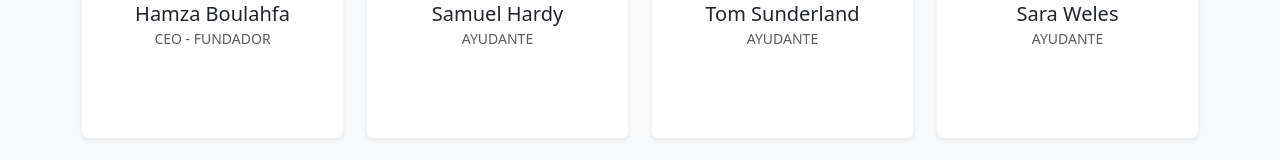
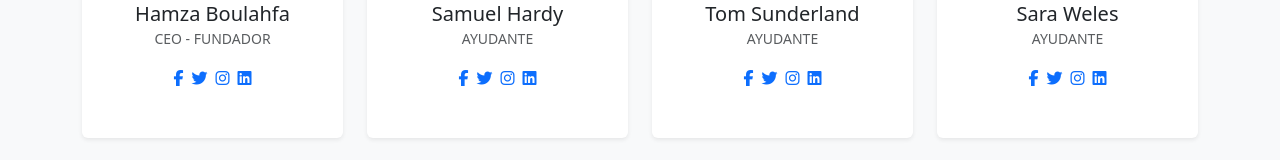
Before and after one commit to HamzaBhf00/react-rick, a React (Create React App) app: page /about in a window 1280 px wide. Shown: the part 461-621 px from the top of the page. Built offline with nearby package versions, Linux system fonts and the light colour scheme.

Commit message:
Editar algunas cosas y terminarlas

```diff
--- a/package.json
+++ b/package.json
@@ -3,6 +3,7 @@
   "version": "0.1.0",
   "private": true,
   "dependencies": {
+    "@fortawesome/fontawesome-free": "^6.4.0",
     "@popperjs/core": "^2.11.8",
     "@testing-library/jest-dom": "^5.16.5",
     "@testing-library/react": "^13.4.0",
--- a/src/components/Routers/About.js
+++ b/src/components/Routers/About.js
@@ -1,4 +1,6 @@
 import React from 'react'
+import '@fortawesome/fontawesome-free/css/all.css';
+
 
 const About = () => {
   return (
@@ -17,10 +19,10 @@ const About = () => {
               <img src="https://bootstrapious.com/i/snippets/sn-about/avatar-1.png" alt="" width="100" class="img-fluid rounded-circle mb-3 img-thumbnail shadow-sm"></img>
               <h5 class="mb-0">Hamza Boulahfa</h5><span class="small text-uppercase text-muted">CEO - Fundador</span>
               <ul class="social mb-0 list-inline mt-3">
-                <li class="list-inline-item"><a href="#" class="social-link"><i class="fa fa-facebook-f"></i></a></li>
-                <li class="list-inline-item"><a href="#" class="social-link"><i class="fa fa-twitter"></i></a></li>
-                <li class="list-inline-item"><a href="#" class="social-link"><i class="fa fa-instagram"></i></a></li>
-                <li class="list-inline-item"><a href="#" class="social-link"><i class="fa fa-linkedin"></i></a></li>
+                <li class="list-inline-item"><a href="#" class="social-link"><i class="fab fa-facebook-f"></i></a></li>
+                <li class="list-inline-item"><a href="#" class="social-link"><i class="fab fa-twitter"></i></a></li>
+                <li class="list-inline-item"><a href="#" class="social-link"><i class="fab fa-instagram"></i></a></li>
+                <li class="list-inline-item"><a href="#" class="social-link"><i class="fab fa-linkedin"></i></a></li>
               </ul>
             </div>
           </div>
@@ -30,10 +32,10 @@ const About = () => {
               <img src="https://bootstrapious.com/i/snippets/sn-about/avatar-2.png" alt="" width="100" class="img-fluid rounded-circle mb-3 img-thumbnail shadow-sm"></img>
               <h5 class="mb-0">Samuel Hardy</h5><span class="small text-uppercase text-muted">Ayudante</span>
               <ul class="social mb-0 list-inline mt-3">
-                <li class="list-inline-item"><a href="#" class="social-link"><i class="fa fa-facebook-f"></i></a></li>
-                <li class="list-inline-item"><a href="#" class="social-link"><i class="fa fa-twitter"></i></a></li>
-                <li class="list-inline-item"><a href="#" class="social-link"><i class="fa fa-instagram"></i></a></li>
-                <li class="list-inline-item"><a href="#" class="social-link"><i class="fa fa-linkedin"></i></a></li>
+                <li class="list-inline-item"><a href="#" class="social-link"><i class="fab fa-facebook-f"></i></a></li>
+                <li class="list-inline-item"><a href="#" class="social-link"><i class="fab fa-twitter"></i></a></li>
+                <li class="list-inline-item"><a href="#" class="social-link"><i class="fab fa-instagram"></i></a></li>
+                <li class="list-inline-item"><a href="#" class="social-link"><i class="fab fa-linkedin"></i></a></li>
               </ul>
             </div>
           </div>
@@ -43,10 +45,10 @@ const About = () => {
               <img src="https://bootstrapious.com/i/snippets/sn-about/avatar-3.png" alt="" width="100" class="img-fluid rounded-circle mb-3 img-thumbnail shadow-sm"></img>
               <h5 class="mb-0">Tom Sunderland</h5><span class="small text-uppercase text-muted">Ayudante</span>
               <ul class="social mb-0 list-inline mt-3">
-                <li class="list-inline-item"><a href="#" class="social-link"><i class="fa fa-facebook-f"></i></a></li>
-                <li class="list-inline-item"><a href="#" class="social-link"><i class="fa fa-twitter"></i></a></li>
-                <li class="list-inline-item"><a href="#" class="social-link"><i class="fa fa-instagram"></i></a></li>
-                <li class="list-inline-item"><a href="#" class="social-link"><i class="fa fa-linkedin"></i></a></li>
+                <li class="list-inline-item"><a href="#" class="social-link"><i class="fab fa-facebook-f"></i></a></li>
+                <li class="list-inline-item"><a href="#" class="social-link"><i class="fab fa-twitter"></i></a></li>
+                <li class="list-inline-item"><a href="#" class="social-link"><i class="fab fa-instagram"></i></a></li>
+                <li class="list-inline-item"><a href="#" class="social-link"><i class="fab fa-linkedin"></i></a></li>
               </ul>
             </div>
           </div>
@@ -56,10 +58,10 @@ const About = () => {
               <img src="https://bootstrapious.com/i/snippets/sn-about/avatar-4.png" alt="" width="100" class="img-fluid rounded-circle mb-3 img-thumbnail shadow-sm"></img>
               <h5 class="mb-0">Sara Weles</h5><span class="small text-uppercase text-muted">Ayudante</span>
               <ul class="social mb-0 list-inline mt-3">
-                <li class="list-inline-item"><a href="#" class="social-link"><i class="fa fa-facebook-f"></i></a></li>
-                <li class="list-inline-item"><a href="#" class="social-link"><i class="fa fa-twitter"></i></a></li>
-                <li class="list-inline-item"><a href="#" class="social-link"><i class="fa fa-instagram"></i></a></li>
-                <li class="list-inline-item"><a href="#" class="social-link"><i class="fa fa-linkedin"></i></a></li>
+                <li class="list-inline-item"><a href="#" class="social-link"><i class="fab fa-facebook-f"></i></a></li>
+                <li class="list-inline-item"><a href="#" class="social-link"><i class="fab fa-twitter"></i></a></li>
+                <li class="list-inline-item"><a href="#" class="social-link"><i class="fab fa-instagram"></i></a></li>
+                <li class="list-inline-item"><a href="#" class="social-link"><i class="fab fa-linkedin"></i></a></li>
               </ul>
             </div>
           </div>
--- a/src/components/Routers/Home.js
+++ b/src/components/Routers/Home.js
@@ -23,7 +23,6 @@ const Home = () => {
                         <p>Lorem ipsum dolor sit amet, consectetur adipisicing elit, sed do eiusmod tempor incididunt ut labore et dolore magna aliqua.</p>
                     </div>
                 </div>
-                ........
             </div>
         </div >
     )
```
Also changed, not shown: 1 other file (tests, documents, lock files or other folders).
